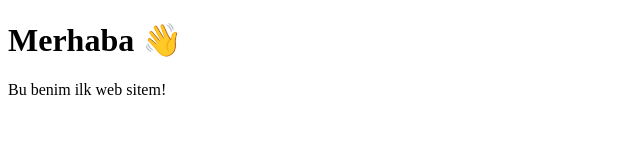
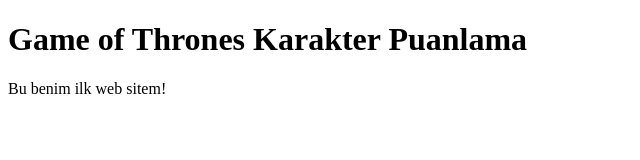
Before and after one commit to kozuki8/gameOfthronesChars, a plain HTML site: page index.html in a window 1280 px wide. Shown: the whole page, without its empty margins (0-640 px from the left). Drawn offline with Linux system fonts and the light colour scheme.

Commit message:
Update index.html

```diff
--- a/index.html
+++ b/index.html
@@ -1,10 +1,11 @@
 <!DOCTYPE html>
 <html>
 <head>
-  <title>Benim Sitem</title>
+  <title>Game of Thrones Karakter Puanlama</title>
+  <link href="styles.css" rel="stylesheet"/>
 </head>
 <body>
-  <h1>Merhaba 👋</h1>
+  <h1>Game of Thrones Karakter Puanlama</h1>
   <p>Bu benim ilk web sitem!</p>
 </body>
 </html>
```
